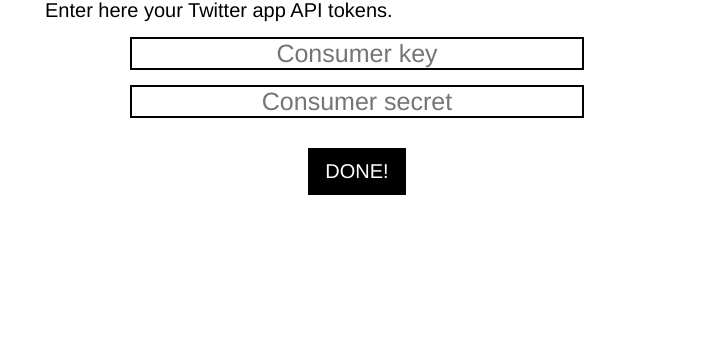
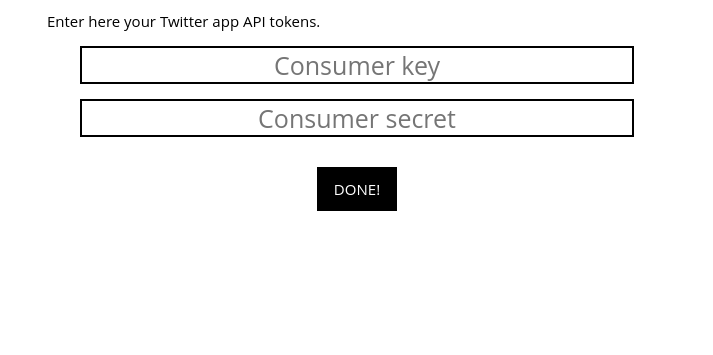
Before and after one commit to UniTwit/uni.js, a plain HTML site: page public/pages/install.html in a window 1280 px wide. Shown: the part 445-800 px from the top of the page, without its empty margins (283-996 px from the left). Drawn offline with Linux system fonts and the light colour scheme; files that its build step writes are made by us from their sources; files whose address does not match are found by name.

Commit message:
Little style adjustments

```diff
--- a/public/skins/uni/css/installer.css
+++ b/public/skins/uni/css/installer.css
@@ -6,8 +6,8 @@
 *{
 	margin: 0;
 	padding: 0;
-	font-family: Helvetica, arial, freesans, clean, sans-serif;
-	font-size: 20px;
+	font-family: 'Open Sans',Helvetica,Arial,sans-serif;
+	font-size: 15px;
 }
 
 section{
@@ -42,7 +42,7 @@
 }
 
 p{
-	padding-left: 13px;
+	padding-left: 15px;
 }
 
 input{
@@ -50,7 +50,7 @@
 	border: 2px solid black;
 	margin: auto;
 	margin-top: 15px;
-	width: 450px;
+	width: 550px;
 	font-size: 25px;
 	text-align: center;
 	outline: none;
```
